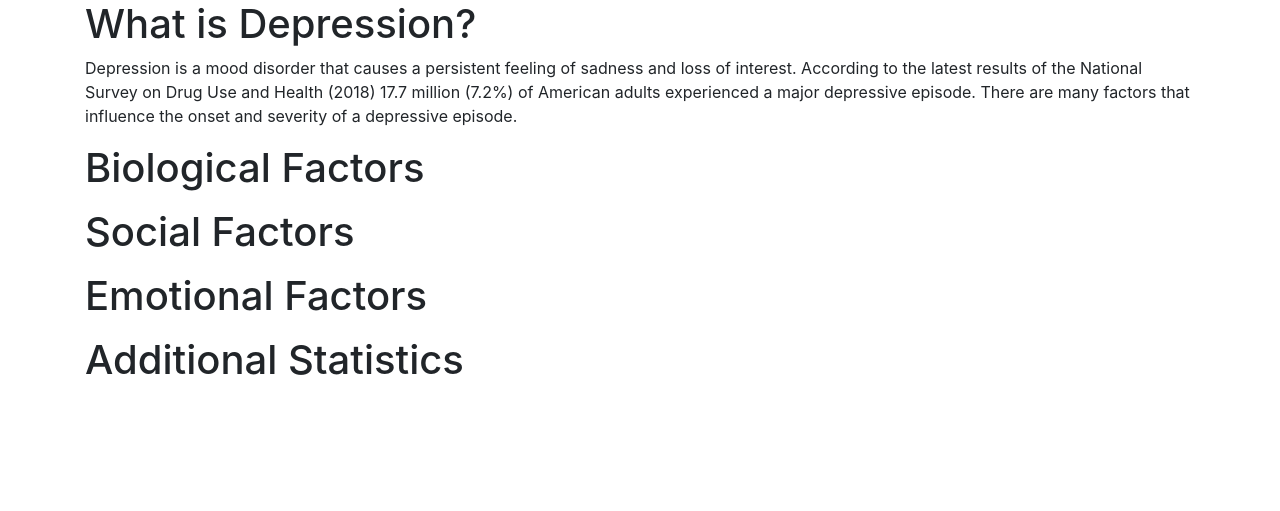
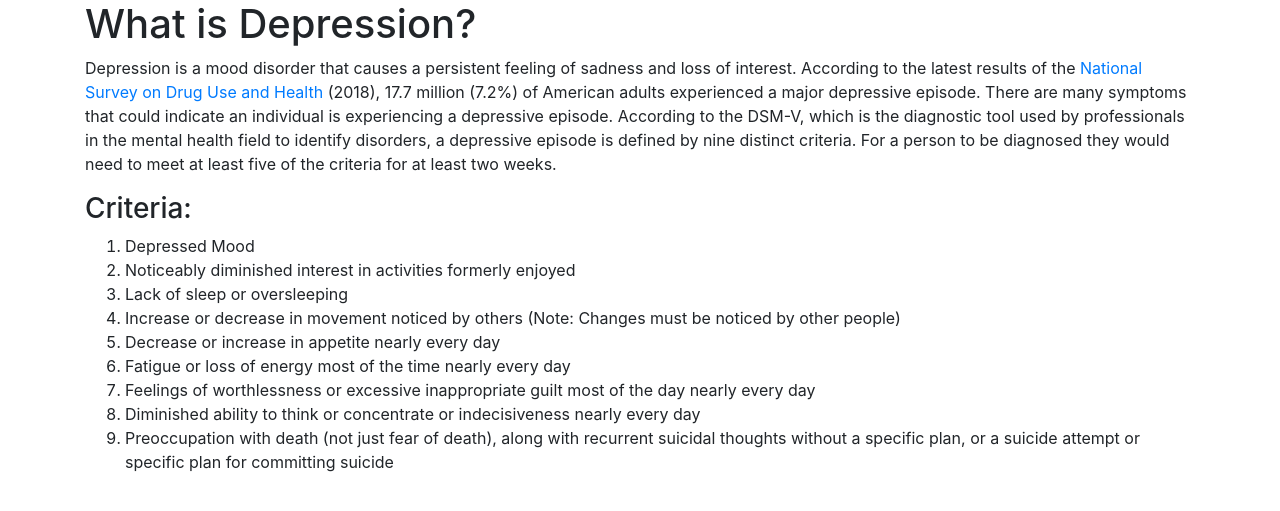
Before and after one commit to adammking/capstone1, a Flask app: page /depression in a window 1280 px wide. Shown: the part 56-567 px from the top of the page. Run offline with Flask 2, Linux system fonts and the light colour scheme; some libraries are stand-ins or nearby versions.

Commit message:
Added info to template

```diff
--- a/application/templates/depression/info.html
+++ b/application/templates/depression/info.html
@@ -6,35 +6,29 @@
     <p>
         Depression is a mood disorder that causes a persistent feeling of sadness and loss of interest.
         According to the latest results of the
-        <a src=https://www.samhsa.gov/data/sites/default/files/cbhsq-reports/NSDUHNationalFindingsReport2018/NSDUHNationalFindingsReport2018.pdf>National Survey on Drug Use and Health</a> (2018)
+        <a href=https://www.samhsa.gov/data/sites/default/files/cbhsq-reports/NSDUHNationalFindingsReport2018/NSDUHNationalFindingsReport2018.pdf>National Survey on Drug Use and Health</a> (2018),
         17.7 million (7.2%) of American adults experienced a major depressive episode.
-        There are many factors that influence the onset and severity of a depressive episode.
+        There are many symptoms that could indicate an individual is experiencing a depressive episode.
+        According to the DSM-V, which is the diagnostic tool used by professionals in the mental health field to identify disorders,
+        a depressive episode is defined by nine distinct criteria. For a person to be diagnosed they would need to meet at least five of the
+        criteria for at least two weeks.
     </p>
 
-<h1>Biological Factors</h1>
-    <p>
+    <h3>Criteria:</h3>
+    <ol>
+        <li>Depressed Mood</li>
+        <li>Noticeably diminished interest in activities formerly enjoyed</li>
+        <li>Lack of sleep or oversleeping</li>
+        <li>Increase or decrease in movement noticed by others (Note: Changes must be noticed by other people)</li>
+        <li>Decrease or increase in appetite nearly every day</li>
+        <li>Fatigue or loss of energy most of the time nearly every day</li>
+        <li>Feelings of worthlessness or excessive inappropriate guilt most of the day nearly every day</li>
+        <li>Diminished ability to think or concentrate or indecisiveness nearly every day</li>
+        <li>Preoccupation with death (not just fear of death), along with recurrent suicidal thoughts without a specific plan, or a
+        suicide attempt or specific plan for committing suicide</li>
+    </ol>
 
-    </p>
 
-<h1>Social Factors</h1>
-    <p>
-
-    </p>
-
-<h1>Emotional Factors</h1>
-    <P>
-
-    </P>
-
-<h1>Additional Statistics</h1>
-<table>
-    <tr>
-        <th></th>
-    </tr>
-    <tr>
-        <td></td>
-    </tr>
-</table>
 
 
 
```
